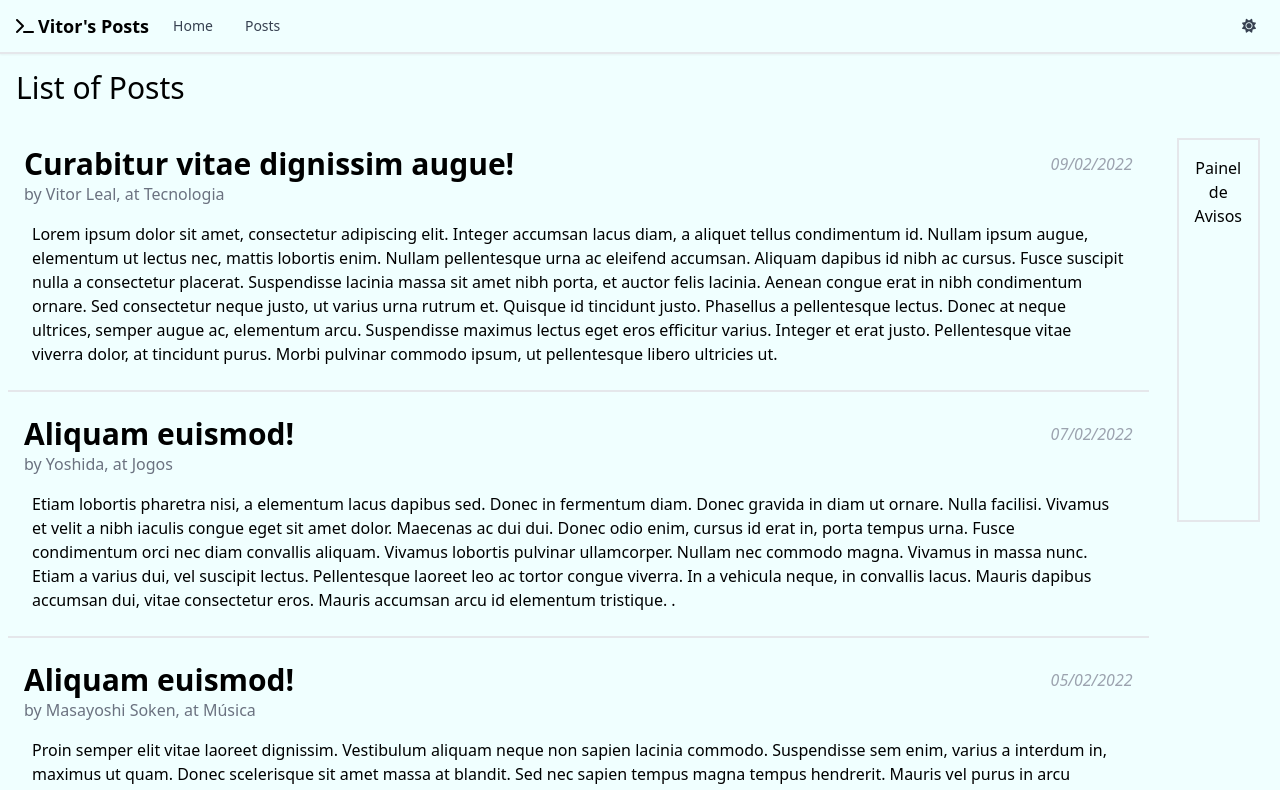
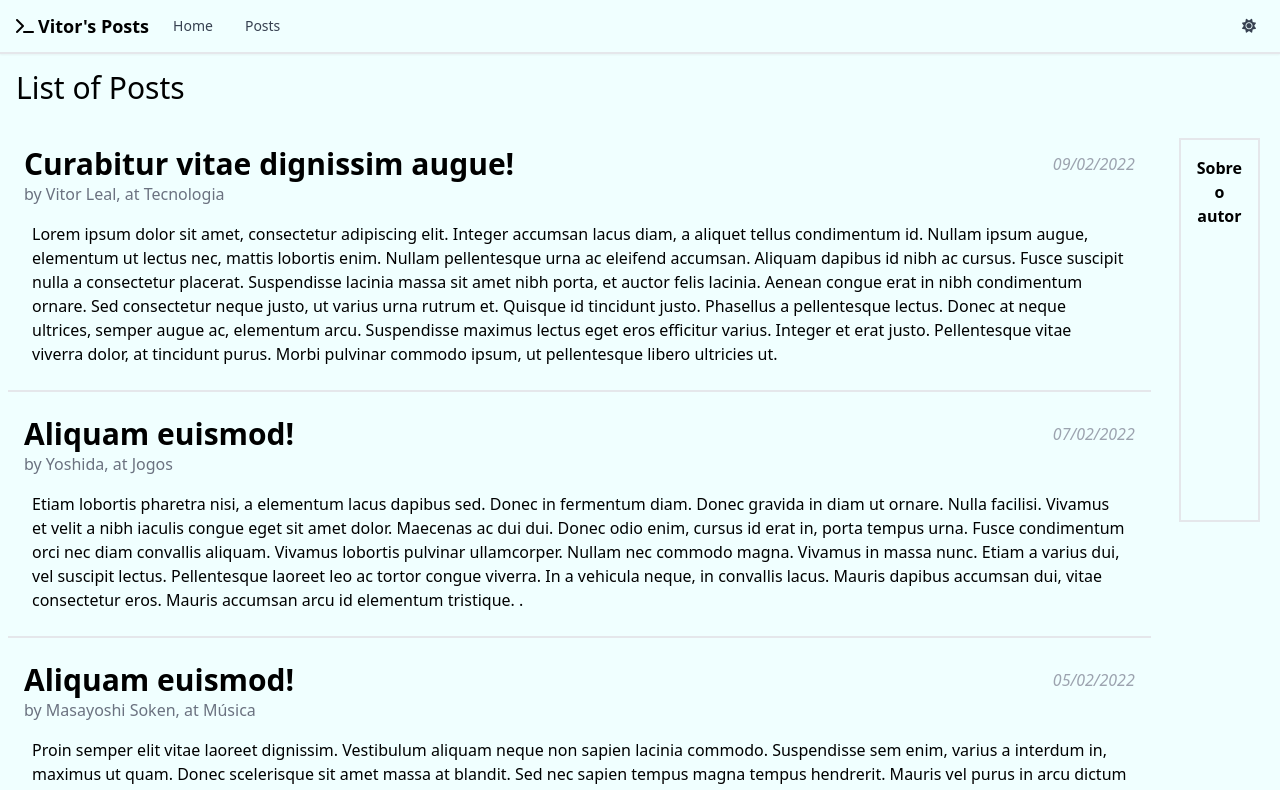
Before and after one commit to typevitor/nextjs-challenge, a Next.js app: page /posts in a window 1280 px wide. Shown: the top 790 px of the page. Built offline with nearby package versions, Linux system fonts and the light colour scheme.

Commit message:
added bold style for text

```diff
--- a/src/pages/posts/index.tsx
+++ b/src/pages/posts/index.tsx
@@ -14,7 +14,7 @@ const PostsPage: NextPage<PostsPageProps> = (props) => {
       <div className="flex">
         <PostsList posts={props.posts} />
         <div className="h-96 border-2 text-center p-4 mx-5 my-4">
-          Painel de Avisos
+          <span className="font-bold">Sobre o autor</span>
         </div>
       </div>
     </>
```
